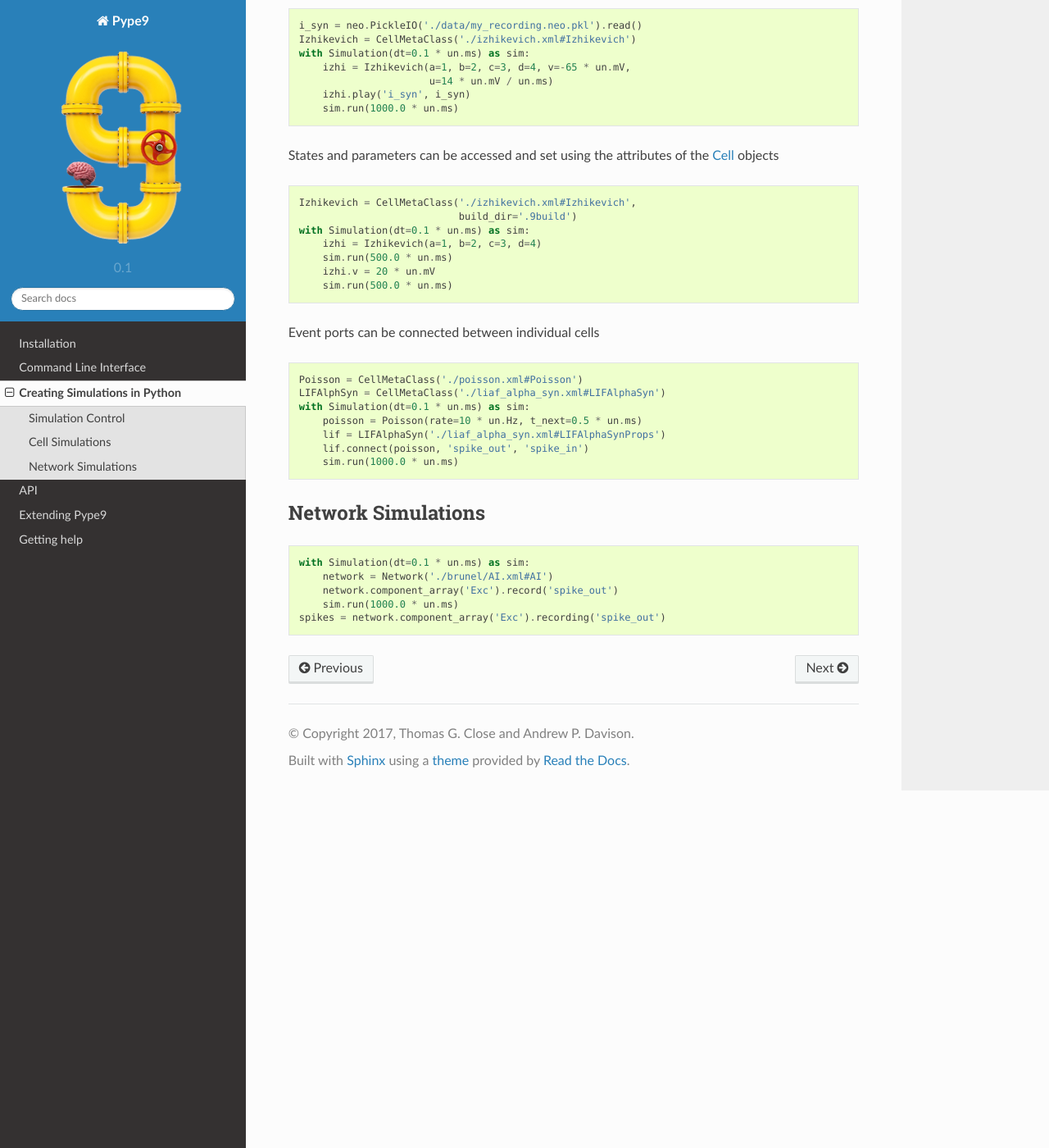
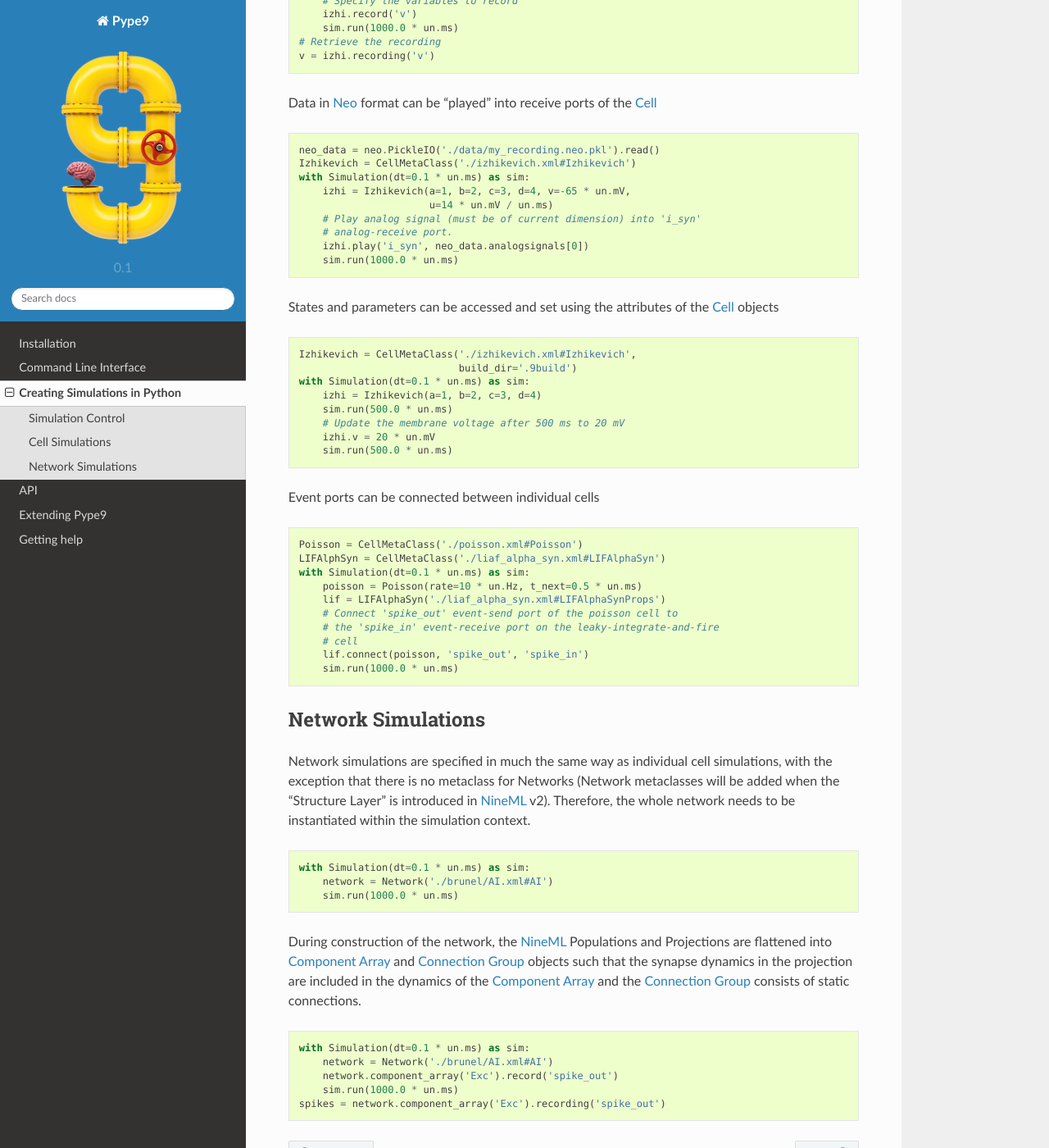
Before and after one commit to NeuralEnsemble/pype9, a Sphinx documentation site: the page built from doc/source/scripting.rst, in a window 1280 px wide and 1400 px high, scrolled down 2109 px. Shown: the whole window at 82% size. Built offline with Sphinx 7.4.7 and the Read the Docs theme 2.0.0, drawn with Linux system fonts in a browser that asks for light colours; some of the changed text lies outside the part shown.

```diff
--- a/doc/source/api.rst
+++ b/doc/source/api.rst
@@ -29,6 +29,7 @@
 -------
 
 .. autoclass:: pype9.simulate.base.network.Network
+    :members: component_array, connection_group
 
 
 Component Array
--- a/doc/source/scripting.rst
+++ b/doc/source/scripting.rst
@@ -41,7 +41,7 @@
 .. code-block:: python
 
    with Simulation(dt=0.1 * un.ms, seed=12345) as sim:
-        ...define simulation here...
+        # Create simulator objects here
         sim.run(100.0 * un.ms)
 
 this can be done in stages if states or parameters need to be updated
@@ -50,9 +50,9 @@
 .. code-block:: python
 
    with Simulation(dt=0.1 * un.ms, seed=12345) as sim:
-        ...define simulation here...
+        # Create simulator objects here
         sim.run(50.0 * un.ms)
-        ...update parameters/states...
+        # Update simulator object parameters/state-variables
         sim.run(50.0 * un.ms)
 
 After the simulation context exits all objects in the simulator backend
@@ -74,9 +74,14 @@
 
 .. code-block:: python
 
+    # Create Izhikevich cell class by instantiating the CellMetaClass with a
+    # ninml.Dynamics Izhikevich model
     Izhikevich = CellMetaClass('./izhikevich.xml#Izhikevich')
+    # Parameters and states of the cell class must be provided when the cells
+    # are instantiated.
+    # either as keyword args
     izhi1 = Izhikevich(a=1, b=2, c=3, d=4, v=-65 * un.mV, u=14 * un.mV / un.ms)
-    izhi2 = Izhikevich(a=4, b=3, c=2, d=1, v=-70 * un.mV, u=50 * un.mV / un.ms)
+    # or from a nineml.DynamicsProperties object
     izhi3 = Izhikevich('./izhikevich.xml#IzhikevichBurster')
 
 If the specified Dynamics class has not been built before the :ref:`CellMetaClass`
@@ -87,15 +92,18 @@
 
 .. code-block:: python
 
+    # The cell class can be created outside the simulation context
     Izhikevich = CellMetaClass('./izhikevich.xml#Izhikevich')
     with Simulation(dt=0.1 * un.ms) as sim:
+        # The cell object must be instantiated within the simulation context
         izhi = Izhikevich(a=1, b=2, c=3, d=4, v=-65 * un.mV,
                           u=14 * un.mV / un.ms)
         sim.run(1000.0 * un.ms)
 
 The data can be recorded from every send port and state variable in the NineML_
 Dynamics class using the ``record`` method of the :ref:`Cell` class. The
-recorded data can then be accessed with the ``recording`` method.
+recorded data can then be accessed with the ``recording`` method. The
+recordings will be Neo_ format.
 
 .. code-block:: python
 
@@ -104,20 +112,24 @@
     with Simulation(dt=0.1 * un.ms) as sim:
         izhi = Izhikevich(a=1, b=2, c=3, d=4, v=-65 * un.mV,
                           u=14 * un.mV / un.ms)
+        # Specify the variables to record
         izhi.record('v')
         sim.run(1000.0 * un.ms)
+    # Retrieve the recording
     v = izhi.recording('v')
 
 Data in Neo_ format can be "played" into receive ports of the :ref:`Cell`
 
 .. code-block:: python
 
-    i_syn = neo.PickleIO('./data/my_recording.neo.pkl').read()
+    neo_data = neo.PickleIO('./data/my_recording.neo.pkl').read()
     Izhikevich = CellMetaClass('./izhikevich.xml#Izhikevich')
     with Simulation(dt=0.1 * un.ms) as sim:
         izhi = Izhikevich(a=1, b=2, c=3, d=4, v=-65 * un.mV,
                           u=14 * un.mV / un.ms)
-        izhi.play('i_syn', i_syn)
+        # Play analog signal (must be of current dimension) into 'i_syn'
+        # analog-receive port.
+        izhi.play('i_syn', neo_data.analogsignals[0])
         sim.run(1000.0 * un.ms)
 
 States and parameters can be accessed and set using the attributes of the
@@ -130,6 +142,7 @@
     with Simulation(dt=0.1 * un.ms) as sim:
         izhi = Izhikevich(a=1, b=2, c=3, d=4)
         sim.run(500.0 * un.ms)
+        # Update the membrane voltage after 500 ms to 20 mV
         izhi.v = 20 * un.mV
         sim.run(500.0 * un.ms)
 
@@ -142,12 +155,33 @@
     with Simulation(dt=0.1 * un.ms) as sim:
         poisson = Poisson(rate=10 * un.Hz, t_next=0.5 * un.ms)
         lif = LIFAlphaSyn('./liaf_alpha_syn.xml#LIFAlphaSynProps')
+        # Connect 'spike_out' event-send port of the poisson cell to
+        # the 'spike_in' event-receive port on the leaky-integrate-and-fire
+        # cell
         lif.connect(poisson, 'spike_out', 'spike_in')
         sim.run(1000.0 * un.ms)
 
 
 Network Simulations
 -------------------
+
+Network simulations are specified in much the same way as individual cell
+simulations, with the exception that there is no metaclass for Networks
+(Network metaclasses will be added  when the "Structure Layer" is introduced in
+NineML_ v2). Therefore, the whole network needs to be instantiated within the
+simulation context.
+
+.. code-block:: python
+
+    with Simulation(dt=0.1 * un.ms) as sim:
+        network = Network('./brunel/AI.xml#AI')
+        sim.run(1000.0 * un.ms)
+
+During construction of the network, the NineML_ Populations and Projections are
+flattened into :ref:`Component Array` and :ref:`Connection Group` objects such
+that the synapse dynamics in the projection are included in the dynamics of the
+:ref:`Component Array` and the :ref:`Connection Group` consists of static
+connections.
 
 .. code-block:: python
 
```
Also changed, not shown: other parts of doc/source/scripting.rst (+1 -1 lines), doc/source/index.rst (+2 -5 lines), 8 other files.
